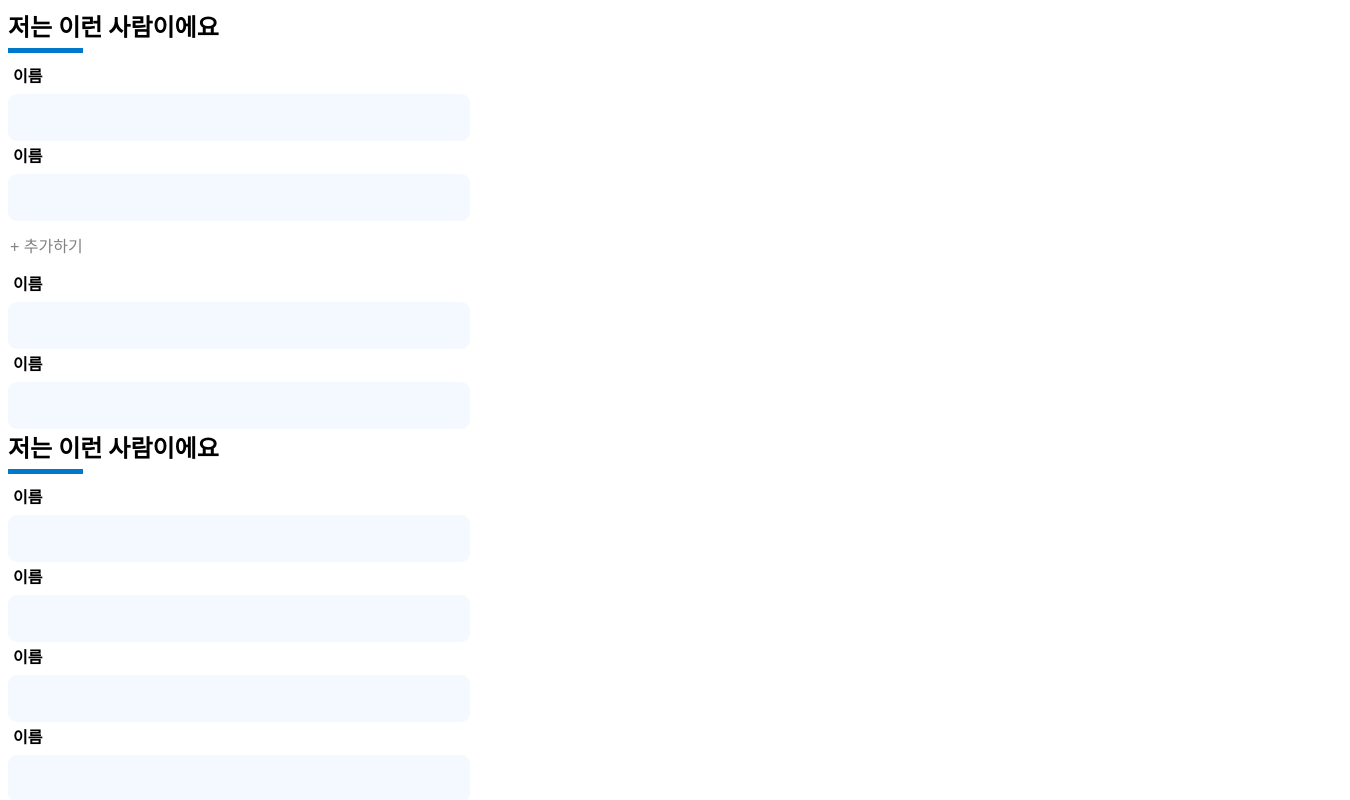
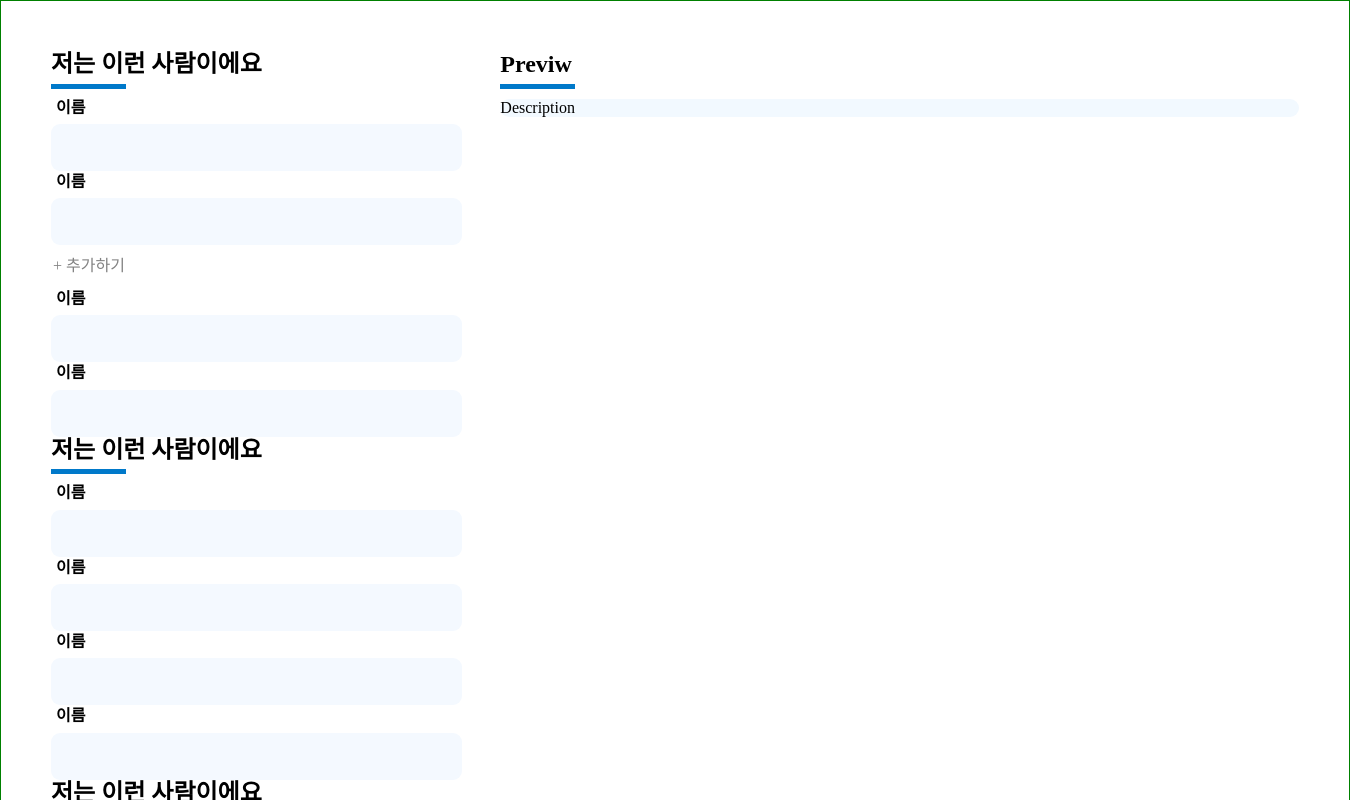
Before and after one commit to jaewoong2/HelpMe, a React app: page / in a window 1280 px wide. Shown: the top 800 px of the page, 1350 px wide, since content can reach past the window. Built offline with nearby package versions, Linux system fonts and the light colour scheme.

Commit message:
:lipstick: add reset.css

```diff
--- a/src/App.tsx
+++ b/src/App.tsx
@@ -1,12 +1,34 @@
 import Button from '@components/Button';
-import Input from '@components/input';
-import Title from '@components/title';
+import Description from '@components/Description';
+import Input from '@components/Input';
+import Title from '@components/Title';
 import React from 'react';
 
 type Props = {};
 const App = () => {
   return (
-    <div style={{ width: '450px' }}>
+    <div
+      style={{
+        display: 'flex',
+        maxWidth: '1248px',
+        width: '100%',
+        height: '100%',
+        padding: '50px',
+        border: '1px solid green',
+      }}
+    >
+      <div style={{ width: '50%', height: '100%' }}>
+        <Title>저는 이런 사람이에요</Title>
+        <Input title="이름" />
+        <Input title="이름" />
+        <Button>+ 추가하기</Button>
+        <Input title="이름" />
+        <Input title="이름" />
+        <Title>저는 이런 사람이에요</Title>
+        <Input title="이름" />
+        <Input title="이름" />
+        <Input title="이름" />
+        <Input title="이름" />
         <Title>저는 이런 사람이에요</Title>
         <Input title="이름" />
         <Input title="이름" />
@@ -19,6 +41,11 @@
         <Input title="이름" />
         <Input title="이름" />
       </div>
+      <section style={{ width: '100%', height: '100%', marginLeft: '50px' }}>
+        <Title>Previw</Title>
+        <Description />
+      </section>
+    </div>
   );
 };
 
--- a/src/components/Description/index.tsx
+++ b/src/components/Description/index.tsx
@@ -7,7 +7,11 @@
 } & HtmlHTMLAttributes<HTMLDivElement>;
 
 const Description: React.FC<DescriptionProps> = ({ css }) => {
-  return <Container css={css}>Description</Container>;
+  return (
+    <Container css={css}>
+      <p>Description</p>
+    </Container>
+  );
 };
 
 export default Description;
--- a/src/index.tsx
+++ b/src/index.tsx
@@ -1,9 +1,9 @@
 import { ThemeProvider } from '@emotion/react';
 import React from 'react';
 import ReactDOM from 'react-dom/client';
-
 import App from './App';
 import { defaultTheme } from './styles';
+import './styles/global.css';
 
 const root = ReactDOM.createRoot(document.getElementById('root') as HTMLElement);
 
--- /dev/null
+++ b/src/styles/global.css
@@ -0,0 +1,351 @@
+/*! normalize.css v8.0.1 | MIT License | github.com/necolas/normalize.css */
+
+/* Document
+   ========================================================================== */
+
+/**
+ * 1. Correct the line height in all browsers.
+ * 2. Prevent adjustments of font size after orientation changes in iOS.
+ */
+
+html {
+  line-height: 1.15; /* 1 */
+  -webkit-text-size-adjust: 100%; /* 2 */
+}
+
+/* Sections
+     ========================================================================== */
+
+/**
+   * Remove the margin in all browsers.
+   */
+
+body {
+  margin: 0;
+}
+
+/**
+   * Render the `main` element consistently in IE.
+   */
+
+main {
+  display: block;
+}
+
+/**
+   * Correct the font size and margin on `h1` elements within `section` and
+   * `article` contexts in Chrome, Firefox, and Safari.
+   */
+
+h1 {
+  font-size: 2em;
+  margin: 0.67em 0;
+}
+
+/* Grouping content
+     ========================================================================== */
+
+/**
+   * 1. Add the correct box sizing in Firefox.
+   * 2. Show the overflow in Edge and IE.
+   */
+
+hr {
+  box-sizing: content-box; /* 1 */
+  height: 0; /* 1 */
+  overflow: visible; /* 2 */
+}
+
+/**
+   * 1. Correct the inheritance and scaling of font size in all browsers.
+   * 2. Correct the odd `em` font sizing in all browsers.
+   */
+
+pre {
+  font-family: monospace, monospace; /* 1 */
+  font-size: 1em; /* 2 */
+}
+
+/* Text-level semantics
+     ========================================================================== */
+
+/**
+   * Remove the gray background on active links in IE 10.
+   */
+
+a {
+  background-color: transparent;
+}
+
+/**
+   * 1. Remove the bottom border in Chrome 57-
+   * 2. Add the correct text decoration in Chrome, Edge, IE, Opera, and Safari.
+   */
+
+abbr[title] {
+  border-bottom: none; /* 1 */
+  text-decoration: underline; /* 2 */
+  text-decoration: underline dotted; /* 2 */
+}
+
+/**
+   * Add the correct font weight in Chrome, Edge, and Safari.
+   */
+
+b,
+strong {
+  font-weight: bolder;
+}
+
+/**
+   * 1. Correct the inheritance and scaling of font size in all browsers.
+   * 2. Correct the odd `em` font sizing in all browsers.
+   */
+
+code,
+kbd,
+samp {
+  font-family: monospace, monospace; /* 1 */
+  font-size: 1em; /* 2 */
+}
+
+/**
+   * Add the correct font size in all browsers.
+   */
+
+small {
+  font-size: 80%;
+}
+
+/**
+   * Prevent `sub` and `sup` elements from affecting the line height in
+   * all browsers.
+   */
+
+sub,
+sup {
+  font-size: 75%;
+  line-height: 0;
+  position: relative;
+  vertical-align: baseline;
+}
+
+sub {
+  bottom: -0.25em;
+}
+
+sup {
+  top: -0.5em;
+}
+
+/* Embedded content
+     ========================================================================== */
+
+/**
+   * Remove the border on images inside links in IE 10.
+   */
+
+img {
+  border-style: none;
+}
+
+/* Forms
+     ========================================================================== */
+
+/**
+   * 1. Change the font styles in all browsers.
+   * 2. Remove the margin in Firefox and Safari.
+   */
+
+button,
+input,
+optgroup,
+select,
+textarea {
+  font-family: inherit; /* 1 */
+  font-size: 100%; /* 1 */
+  line-height: 1.15; /* 1 */
+  margin: 0; /* 2 */
+}
+
+/**
+   * Show the overflow in IE.
+   * 1. Show the overflow in Edge.
+   */
+
+button,
+input {
+  /* 1 */
+  overflow: visible;
+}
+
+/**
+   * Remove the inheritance of text transform in Edge, Firefox, and IE.
+   * 1. Remove the inheritance of text transform in Firefox.
+   */
+
+button,
+select {
+  /* 1 */
+  text-transform: none;
+}
+
+/**
+   * Correct the inability to style clickable types in iOS and Safari.
+   */
+
+button,
+[type='button'],
+[type='reset'],
+[type='submit'] {
+  -webkit-appearance: button;
+}
+
+/**
+   * Remove the inner border and padding in Firefox.
+   */
+
+button::-moz-focus-inner,
+[type='button']::-moz-focus-inner,
+[type='reset']::-moz-focus-inner,
+[type='submit']::-moz-focus-inner {
+  border-style: none;
+  padding: 0;
+}
+
+/**
+   * Restore the focus styles unset by the previous rule.
+   */
+
+button:-moz-focusring,
+[type='button']:-moz-focusring,
+[type='reset']:-moz-focusring,
+[type='submit']:-moz-focusring {
+  outline: 1px dotted ButtonText;
+}
+
+/**
+   * Correct the padding in Firefox.
+   */
+
+fieldset {
+  padding: 0.35em 0.75em 0.625em;
+}
+
+/**
+   * 1. Correct the text wrapping in Edge and IE.
+   * 2. Correct the color inheritance from `fieldset` elements in IE.
+   * 3. Remove the padding so developers are not caught out when they zero out
+   *    `fieldset` elements in all browsers.
+   */
+
+legend {
+  box-sizing: border-box; /* 1 */
+  color: inherit; /* 2 */
+  display: table; /* 1 */
+  max-width: 100%; /* 1 */
+  padding: 0; /* 3 */
+  white-space: normal; /* 1 */
+}
+
+/**
+   * Add the correct vertical alignment in Chrome, Firefox, and Opera.
+   */
+
+progress {
+  vertical-align: baseline;
+}
+
+/**
+   * Remove the default vertical scrollbar in IE 10+.
+   */
+
+textarea {
+  overflow: auto;
+}
+
+/**
+   * 1. Add the correct box sizing in IE 10.
+   * 2. Remove the padding in IE 10.
+   */
+
+[type='checkbox'],
+[type='radio'] {
+  box-sizing: border-box; /* 1 */
+  padding: 0; /* 2 */
+}
+
+/**
+   * Correct the cursor style of increment and decrement buttons in Chrome.
+   */
+
+[type='number']::-webkit-inner-spin-button,
+[type='number']::-webkit-outer-spin-button {
+  height: auto;
+}
+
+/**
+   * 1. Correct the odd appearance in Chrome and Safari.
+   * 2. Correct the outline style in Safari.
+   */
+
+[type='search'] {
+  -webkit-appearance: textfield; /* 1 */
+  outline-offset: -2px; /* 2 */
+}
+
+/**
+   * Remove the inner padding in Chrome and Safari on macOS.
+   */
+
+[type='search']::-webkit-search-decoration {
+  -webkit-appearance: none;
+}
+
+/**
+   * 1. Correct the inability to style clickable types in iOS and Safari.
+   * 2. Change font properties to `inherit` in Safari.
+   */
+
+::-webkit-file-upload-button {
+  -webkit-appearance: button; /* 1 */
+  font: inherit; /* 2 */
+}
+
+/* Interactive
+     ========================================================================== */
+
+/*
+   * Add the correct display in Edge, IE 10+, and Firefox.
+   */
+
+details {
+  display: block;
+}
+
+/*
+   * Add the correct display in all browsers.
+   */
+
+summary {
+  display: list-item;
+}
+
+/* Misc
+     ========================================================================== */
+
+/**
+   * Add the correct display in IE 10+.
+   */
+
+template {
+  display: none;
+}
+
+/**
+   * Add the correct display in IE 10.
+   */
+
+[hidden] {
+  display: none;
+}
--- a/webpack.config.js
+++ b/webpack.config.js
@@ -20,6 +20,10 @@
           },
         ],
         exclude: /node_modules/,
+      },
+      {
+        test: /\.css$/i,
+        use: ['style-loader', 'css-loader'],
       },
       {
         enforce: 'pre',
```
Lines whose indentation alone changed are shown as unchanged.
